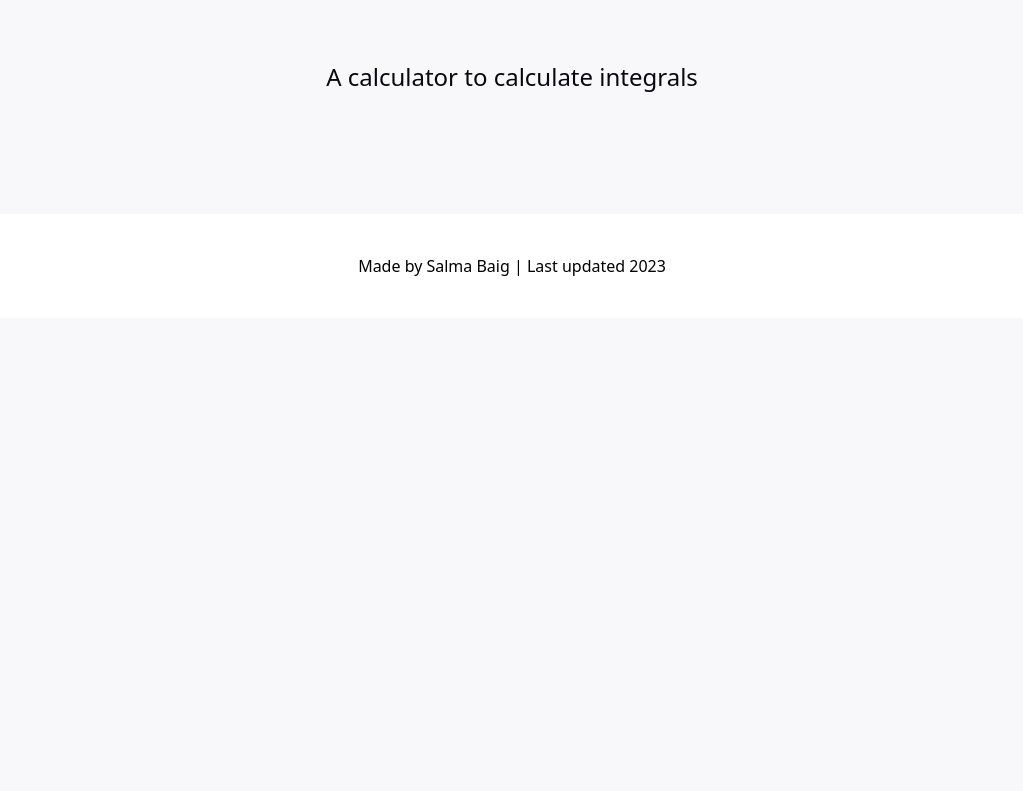
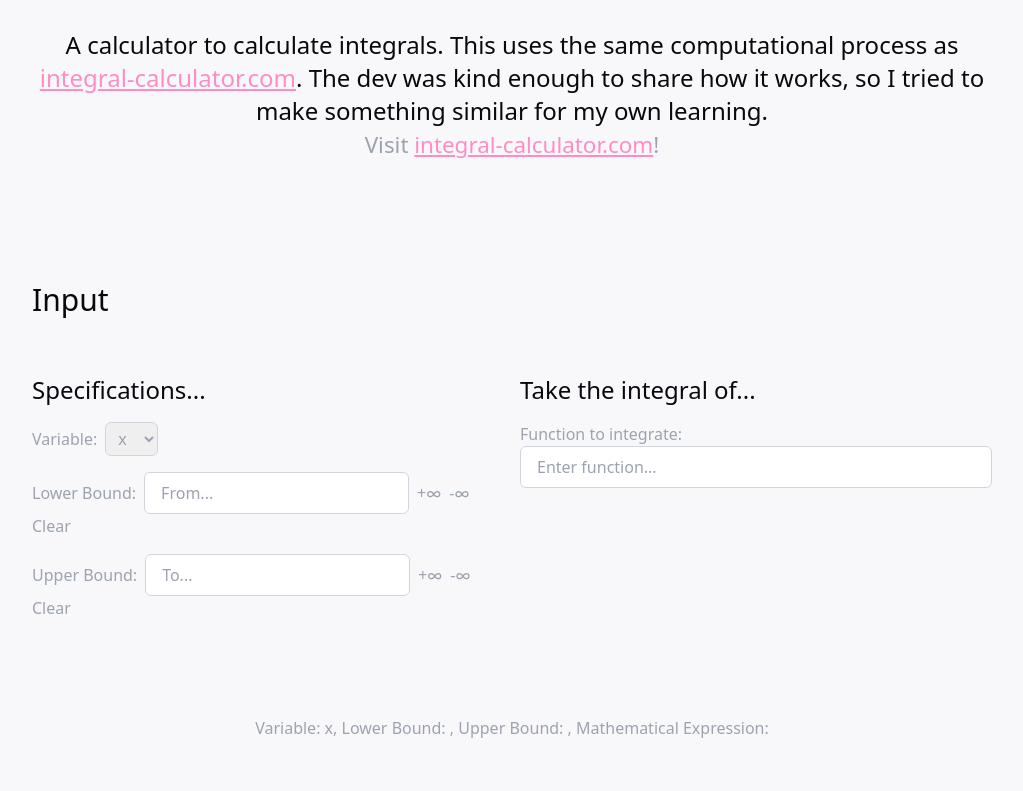
Before and after one commit to hydrowoxy/Calculator, a React (Create React App) app: page /calc1f/integral-calculator in a window 1280 px wide. Shown: the part 409-1200 px from the top of the page, without its empty margins (128-1151 px from the left). Before the commit the page ends 800 px from the top, so only its background shows below. Built offline with nearby package versions, Linux system fonts and the light colour scheme.

Commit message:
input fields setup

```diff
--- a/src/calc1f/IntegralCalculator.js
+++ b/src/calc1f/IntegralCalculator.js
@@ -3,11 +3,15 @@
 import React from "react";
 import "./integralComponents/integral.css";
 import About from "./integralComponents/About";
+import Input from "./integralComponents/Input";
+import Output from "./integralComponents/Output"
 
 export default function IntegralCalculator() {
   return (
     <main className="text-gray-400 bg-lightgray body-font">
       <About />
+      <Input />
+      <Output />
     </main>
   );
 };
--- a/src/calc1f/integralComponents/About.js
+++ b/src/calc1f/integralComponents/About.js
@@ -3,23 +3,38 @@
 import "./integral.css";
 
 export default function About() {
-
     return (
         <div className="integral">
             <section className="bg-lightgray mt-20 body-font">
                 <div className="container px-5 py-10 mx-auto text-center lg:px-40">
-        <div className="flex flex-col w-full mb-20">
+                    <div className="flex flex-col w-full">
                         <h1 className="sm:text-3xl text-3xl font-medium text-left title-font mb-20 text-navy">
                             About This Page
                         </h1>
-        <h1 className="sm:text-7xl text-3xl font-medium title-font mb-5 gradient-text">
+                        <h1 className="sm:text-7xl text-3xl font-medium title-font gradient-text">
                             Integral Calculator
                         </h1>
-          <p className="text-lg text-navy mt-10 leading-relaxed">
+                        <p className="text-lg text-navy mt-7 leading-relaxed">
                             <span className="text-2xl">
-              A calculator to calculate integrals
+                                A calculator to calculate integrals. This uses the same computational process as{" "}
+                                <a href="https://integral-calculator.com" className="text-integraldark underline" target="_blank" rel="noopener noreferrer">
+                                    integral-calculator.com
+                                </a>. The dev was kind enough to share how it works, so I tried to make something similar for my own learning.
                             </span>
                         </p>
+                        <div>
+                            <span style={{ fontSize: "1.4rem" }}>Visit </span>
+                            <a
+                                href="https://integral-calculator.com"
+                                className="text-integraldark underline"
+                                target="_blank"
+                                rel="noopener noreferrer"
+                                style={{ fontSize: "1.4rem" }}
+                            >
+                                integral-calculator.com
+                            </a>
+                            <span style={{ fontSize: "1.4rem" }}>!</span>
+                        </div>
                     </div>
                 </div>
             </section>
--- /dev/null
+++ b/src/calc1f/integralComponents/Input.js
@@ -0,0 +1,143 @@
+import React, { useState } from "react";
+import "./integral.css";
+
+export default function Input() {
+    const alphabet = "abcdefghijklmnopqrstuvwxyz";
+
+    const [variable, setVariable] = useState("x");
+    const [lowerBound, setLowerBound] = useState("");
+    const [upperBound, setUpperBound] = useState("");
+    const [mathFunction, setMathFunction] = useState("");
+
+    const handleVariableChange = (e) => {
+        setVariable(e.target.value);
+    };
+
+    const handleLowerBoundChange = (e) => {
+        setLowerBound(e.target.value);
+    };
+
+    const handleUpperBoundChange = (e) => {
+        setUpperBound(e.target.value);
+    };
+
+    const handleMathFunctionChange = (e) => {
+        setMathFunction(e.target.value);
+    };
+
+    const setLowerBoundToNegInfinity = () => {
+        setLowerBound("-Infinity");
+    };
+
+    const setLowerBoundToInfinity = () => {
+        setLowerBound("+Infinity");
+    };
+
+    const setUpperBoundToNegInfinity = () => {
+        setUpperBound("-Infinity");
+    };
+
+    const setUpperBoundToInfinity = () => {
+        setUpperBound("+Infinity");
+    };
+
+    const handleClearLowerBound = () => {
+        setLowerBound("");
+    };
+
+    const handleClearUpperBound = () => {
+        setUpperBound("");
+    };
+
+    return (
+        <div className="integral">
+            <section className="bg-lightgray mt-20 body-font">
+                <div className="container px-5 mx-auto text-center lg:px-40">
+                    <h1 className="sm:text-3xl text-3xl font-medium text-left title-font mb-4 text-navy">
+                        Input
+                    </h1>
+                    <div className="grid grid-cols-2 gap-4 w-full mb-20">
+                        {/* Left side - Variable, Lower Bound, and Upper Bound */}
+                        <div className="text-left">
+                            <h1 className="sm:text-2xl text-3xl font-medium text-left title-font mt-10 mb-4 text-navy">
+                                Specifications...
+                            </h1>
+                            <div className="mb-4">
+                                <label htmlFor="variable" className="mr-2">
+                                    Variable:
+                                </label>
+                                <select
+                                    id="variable"
+                                    value={variable}
+                                    onChange={handleVariableChange}
+                                    className="border border-gray-300 rounded-md px-2 py-1 focus:outline-none focus:border-blue-500"
+                                >
+                                    {Array.from(alphabet).map((letter) => (
+                                        <option key={letter} value={letter.toLowerCase()}>
+                                            {letter}
+                                        </option>
+                                    ))}
+                                </select>
+                            </div>
+                            <div className="mb-4">
+                                <label htmlFor="lowerBound" className="mr-2">
+                                    Lower Bound:
+                                </label>
+                                <input
+                                    type="text"
+                                    id="lowerBound"
+                                    value={lowerBound}
+                                    onChange={handleLowerBoundChange}
+                                    placeholder="From..."
+                                    className="border border-gray-300 rounded-md px-4 py-2 focus:outline-none focus:border-integraldark focus:ring-2 focus:ring-integraldark"
+                                />
+                                <button onClick={setLowerBoundToInfinity} className="ml-2 mr-2">+∞</button>
+                                <button onClick={setLowerBoundToNegInfinity} className="mr-2">-∞</button>
+                                <button onClick={handleClearLowerBound} className="mr-2">Clear</button>
+                            </div>
+                            <div className="mb-4">
+                                <label htmlFor="upperBound" className="mr-2">
+                                    Upper Bound:
+                                </label>
+                                <input
+                                    type="text"
+                                    id="upperBound"
+                                    value={upperBound}
+                                    onChange={handleUpperBoundChange}
+                                    placeholder="To..."
+                                    className="border border-gray-300 rounded-md px-4 py-2 focus:outline-none focus:border-integraldark focus:ring-2 focus:ring-integraldark"
+                                />
+                                <button onClick={setUpperBoundToInfinity} className="ml-2 mr-2">+∞</button>
+                                <button onClick={setUpperBoundToNegInfinity} className="mr-2">-∞</button>
+                                <button onClick={handleClearUpperBound} className="mr-2">Clear</button>
+                            </div>
+                        </div>
+
+                        {/* Right side - Mathematical Expression */}
+                        <div className="text-left">
+                            <h1 className="sm:text-2xl text-3xl font-medium text-left title-font mt-10 mb-4 text-navy">
+                                Take the integral of...
+                            </h1>
+                            <div className="mb-4">
+                                <label htmlFor="mathFunction" className="mr-2">
+                                    Function to integrate:
+                                </label>
+                                <input
+                                    type="text"
+                                    id="mathFunction"
+                                    value={mathFunction}
+                                    onChange={handleMathFunctionChange}
+                                    placeholder="Enter function..."
+                                    className="border border-gray-300 rounded-md px-4 py-2 focus:outline-none focus:border-integraldark focus:ring-2 focus:ring-integraldark w-full"
+                                />
+                            </div>
+                        </div>
+                    </div>
+                    <p>
+                        Variable: {variable}, Lower Bound: {lowerBound}, Upper Bound: {upperBound}, Mathematical Expression: {mathFunction}
+                    </p>
+                </div>
+            </section>
+        </div>
+    );
+}
--- /dev/null
+++ b/src/calc1f/integralComponents/Output.js
@@ -0,0 +1,19 @@
+import React from "react";
+import "./integral.css";
+
+export default function Output() {
+
+    return (
+        <div className="integral">
+            <section className="bg-lightgray mt-20 body-font">
+                <div className="container px-5 mx-auto text-center lg:px-40">
+                    <div className="flex flex-col w-full mb-20">
+                        <h1 className="sm:text-3xl text-3xl font-medium text-left title-font mb-20 text-navy">
+                            Output
+                        </h1>
+                    </div>
+                </div>
+            </section>
+        </div>
+    );
+}
--- a/src/calc1f/integralComponents/integral.css
+++ b/src/calc1f/integralComponents/integral.css
@@ -1,6 +1,11 @@
 .integral .gradient-text {
-    background: linear-gradient(45deg, #fe8dc6, #fed1c7);
-    -webkit-background-clip: text;
-    -webkit-text-fill-color: transparent;
-    line-height: 1.3;
-  }
+  background: linear-gradient(45deg, #fe8dc6, #fed1c7);
+  -webkit-background-clip: text;
+  -webkit-text-fill-color: transparent;
+  line-height: 1.3;
+}
+
+.integral ::selection {
+  background-color: #08090f;
+  color: #fe8dc6;
+}
--- a/src/components/app.css
+++ b/src/components/app.css
@@ -11,5 +11,5 @@
 }
 
 body {
-    background-color:#f8f8fb;
+  background-color: #f8f8fb;
 }
--- a/tailwind.config.js
+++ b/tailwind.config.js
@@ -6,12 +6,14 @@
       colors:{
         transparent: 'transparent',
         current: 'currentColor',
+
         'white': '#ffffff',
         'lightgray': '#f8f8fb',
         'blue': '#6790fa',
         'pink':'#e57b97',
         'lightblue': '#90a4fa',
         'navy': '#08090f',
+
         'integraldark':'#fe8dc6',
         'integrallight':'#fed1c7'
       }
```
Also changed, not shown: src/components/Calc1.js (line endings or trailing spaces), src/components/Calc2.js (line endings or trailing spaces). Lines whose indentation alone changed are shown as unchanged.
